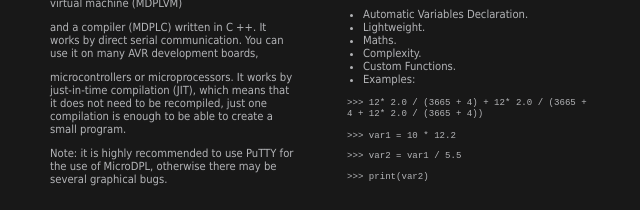
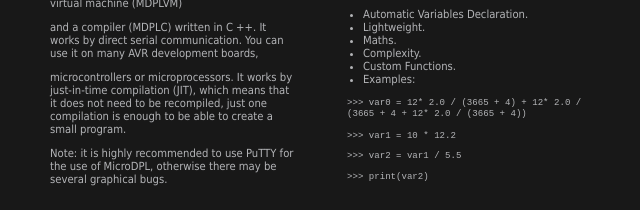
Before and after one commit to MicroDPL/MicroDPL-Net, a plain HTML site: page index.html in a window 1280 px wide. Shown: the part 466-676 px from the top of the page, 165-805 px from the left. Drawn offline with Linux system fonts and the light colour scheme.

Commit message:
Update index.html

```diff
--- a/index.html
+++ b/index.html
@@ -152,7 +152,7 @@ Object.defineProperty(window, 'ysmm', {
 </li><li>Examples:
 	</li></ul><p></p>
 	<code>
-	>>> 12* 2.0 / (3665 + 4) + 12* 2.0 / (3665 + 4 + 12* 2.0 / (3665 + 4))
+	>>> var0 = 12* 2.0 / (3665 + 4) + 12* 2.0 / (3665 + 4 + 12* 2.0 / (3665 + 4))
 	</code>
 	<p></p>
 	<code>
```
